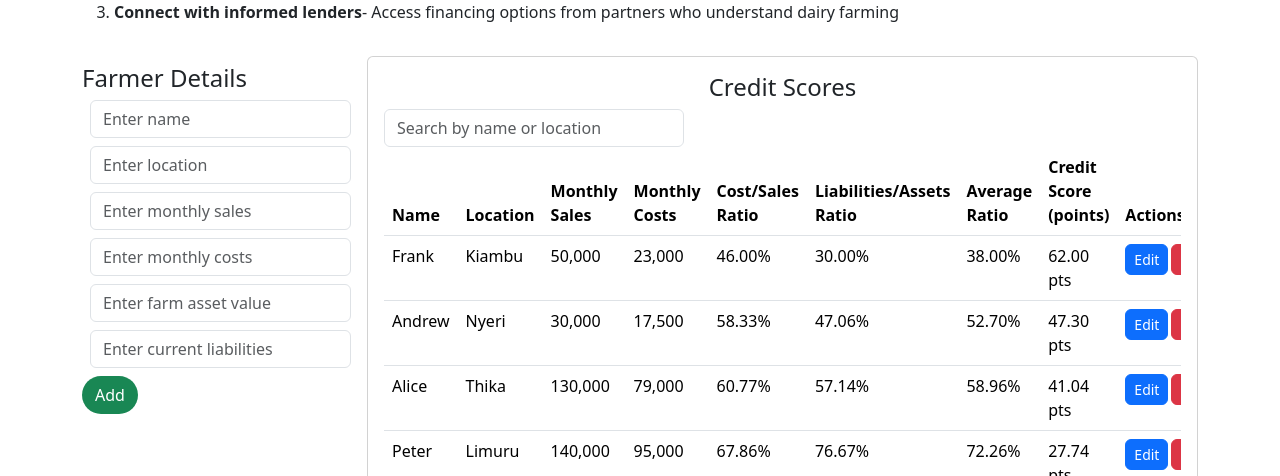
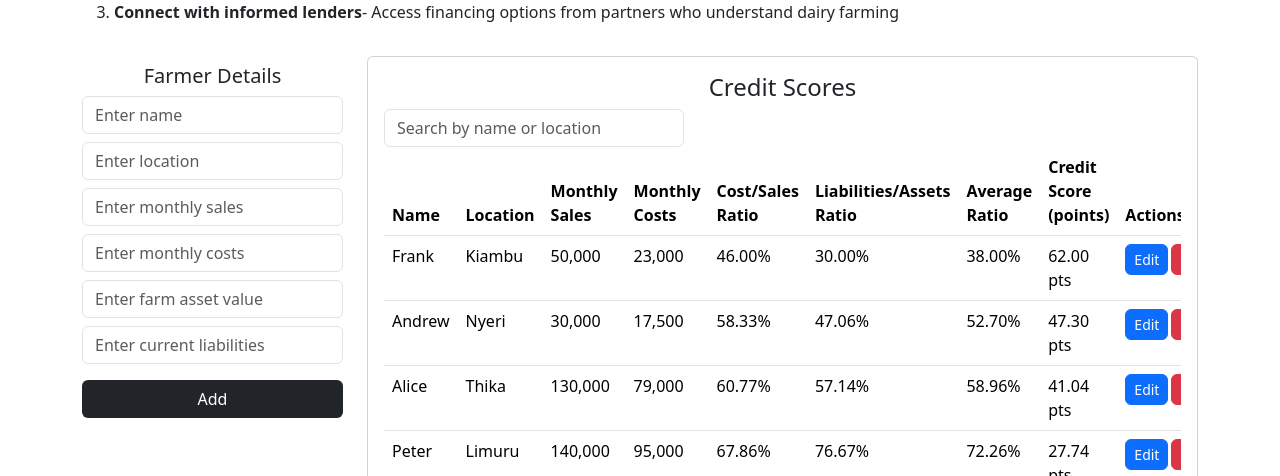
Before and after one commit to Tan-dev202/react-project-dairycredit, a React (Create React App) app: page / in a window 1280 px wide. Shown: the part 458-934 px from the top of the page. Built offline with nearby package versions, Linux system fonts and the light colour scheme; data requests are answered from the project's data file; a web font is replaced by a local one.

Commit message:
edit button style, input margins

```diff
--- a/src/components/FarmerForm.jsx
+++ b/src/components/FarmerForm.jsx
@@ -67,12 +67,14 @@ export default function FarmerForm({
 
   return (
     <div className="details form-group my-4 justify-content-center">
-      <h4 id="Farmers Data">Farmer Details</h4>
+      <h5 id="Farmers Data" className="text-center">
+        Farmer Details
+      </h5>
       <form id="farmer-form" onSubmit={handleSubmit}>
         <input
           type="text"
           id="name"
-          className="form-control m-2"
+          className="form-control my-2"
           placeholder="Enter name"
           value={formData.name}
           onChange={handleChange}
@@ -81,7 +83,7 @@ export default function FarmerForm({
         <input
           type="text"
           id="location"
-          className="form-control m-2"
+          className="form-control my-2"
           placeholder="Enter location"
           value={formData.location}
           onChange={handleChange}
@@ -90,7 +92,7 @@ export default function FarmerForm({
         <input
           type="number"
           id="monthlySales"
-          className="form-control m-2"
+          className="form-control my-2"
           placeholder="Enter monthly sales"
           value={formData.monthlySales}
           onChange={handleChange}
@@ -99,7 +101,7 @@ export default function FarmerForm({
         <input
           type="number"
           id="monthlyCosts"
-          className="form-control m-2"
+          className="form-control my-2"
           placeholder="Enter monthly costs"
           value={formData.monthlyCosts}
           onChange={handleChange}
@@ -108,7 +110,7 @@ export default function FarmerForm({
         <input
           type="number"
           id="farmAssetValue"
-          className="form-control m-2"
+          className="form-control my2"
           placeholder="Enter farm asset value"
           value={formData.farmAssetValue}
           onChange={handleChange}
@@ -117,23 +119,23 @@ export default function FarmerForm({
         <input
           type="number"
           id="currentLiabilities"
-          className="form-control m-2"
+          className="form-control my-2"
           placeholder="Enter current liabilities"
           value={formData.currentLiabilities}
           onChange={handleChange}
           required
         />
-        <div className="d-flex">
+        <div className="d-grid mx-auto">
           <button
             type="submit"
-            className="btn bg-success text-white rounded-pill me-2"
+            className="btn bg-dark text-white rounded my-2"
           >
             {farmerToEdit ? "Save" : "Add"}
           </button>
           {farmerToEdit && (
             <button
               type="button"
-              className="btn bg-secondary text-white rounded-pill"
+              className="btn bg-secondary text-white rounded my-2"
               onClick={resetForm}
             >
               Cancel
```
